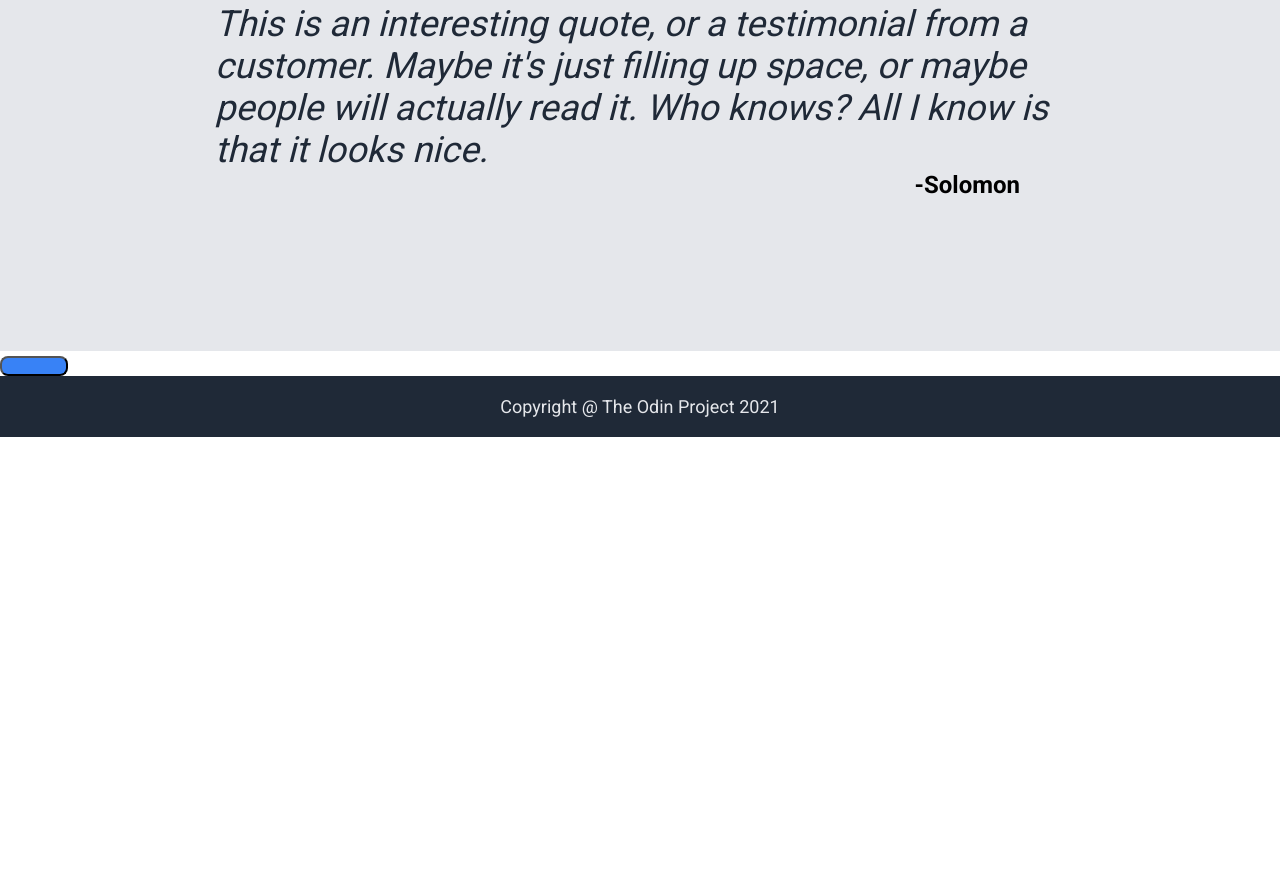
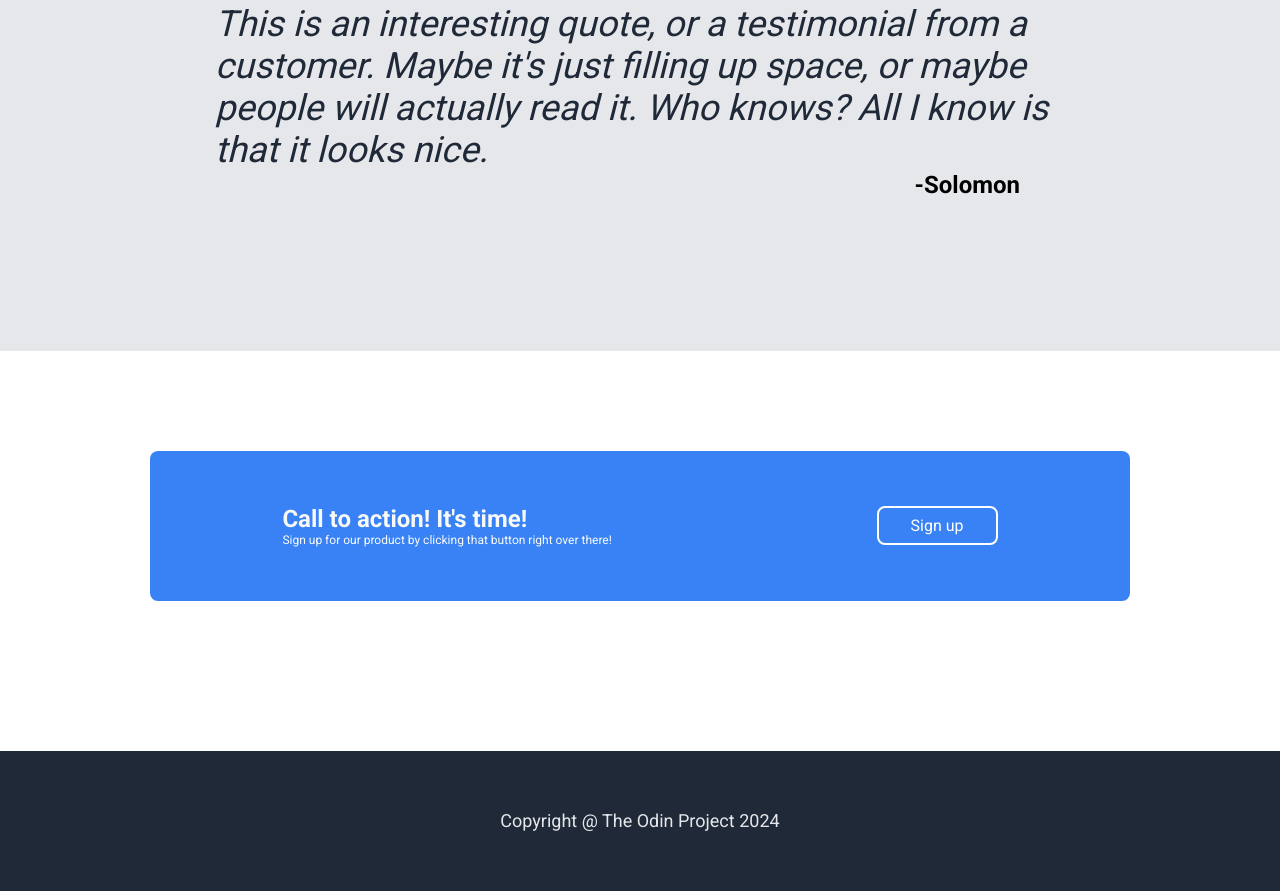
Before and after one commit to ImranullahKhann/landing-page, a plain HTML site: page index.html in a window 1280 px wide. Shown: the part 1244-2135 px from the top of the page. Before the commit the page ends 1681 px from the top, so only its background shows below. Drawn offline with Linux system fonts and the light colour scheme.

Commit message:
Feat: Section 4 added and Footer expanded

```diff
--- a/index.html
+++ b/index.html
@@ -65,17 +65,19 @@
     </div>
     <div class="four">
         <div class="blue">
-
+            <div class="texts">
+                <div class="text-one">
+                    Call to action! It's time!
+                </div>
+                <div class="text-two">
+                    Sign up for our product by clicking that button right over there!
+                </div>
+            </div>
+            <button>Sign up</button>
         </div>
-        <div class="text">
-
-        </div>
-        <button>
-
-        </button>
     </div>
     <div class="footer">
-        Copyright @ The Odin Project 2021
+        Copyright @ The Odin Project 2024
     </div>
 </body>
 </html>
--- a/style.css
+++ b/style.css
@@ -118,7 +118,7 @@ button {
 
 .three {
     background-color: #E5E7EB;
-    height: 500px;
+    flex-basis: 500px;
     display: flex;
     flex-direction: column;
     justify-content: center;
@@ -139,7 +139,36 @@ button {
     margin-right: 260px;
 }
 
+.four {
+    flex-basis: 400px;
+    box-sizing: border-box;
+    padding: 100px 150px;
+}
+
+.blue {
+    color: #F9FAF8;
+    height: 150px;
+    border-radius: 8px;
+    display: flex;
+    justify-content: space-around;
+    align-items: center;
+}
+
+.blue button {
+    border: 2px solid white;
+}
+
+.text-one {
+    font-weight: bold;
+    font-size: 24px;
+}
+
+.text-two {
+    font-size: 12px;
+}
+
 .footer {
     justify-content: center;
     align-items: center;
+    flex-basis: 100px;
 }
```
